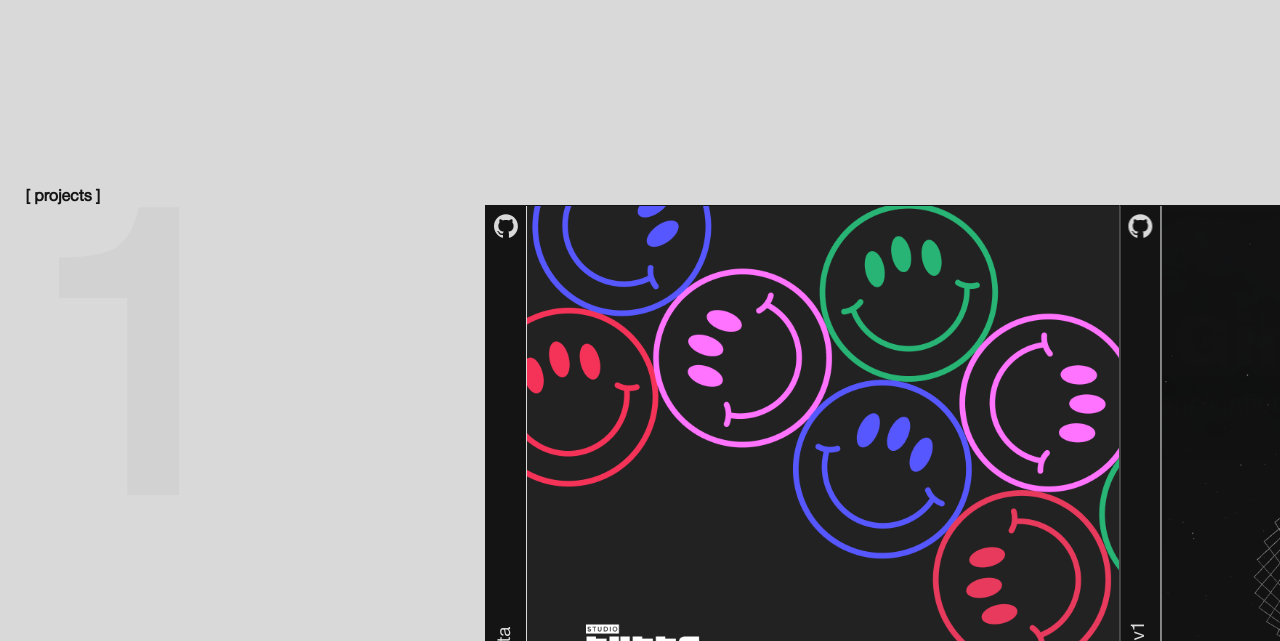
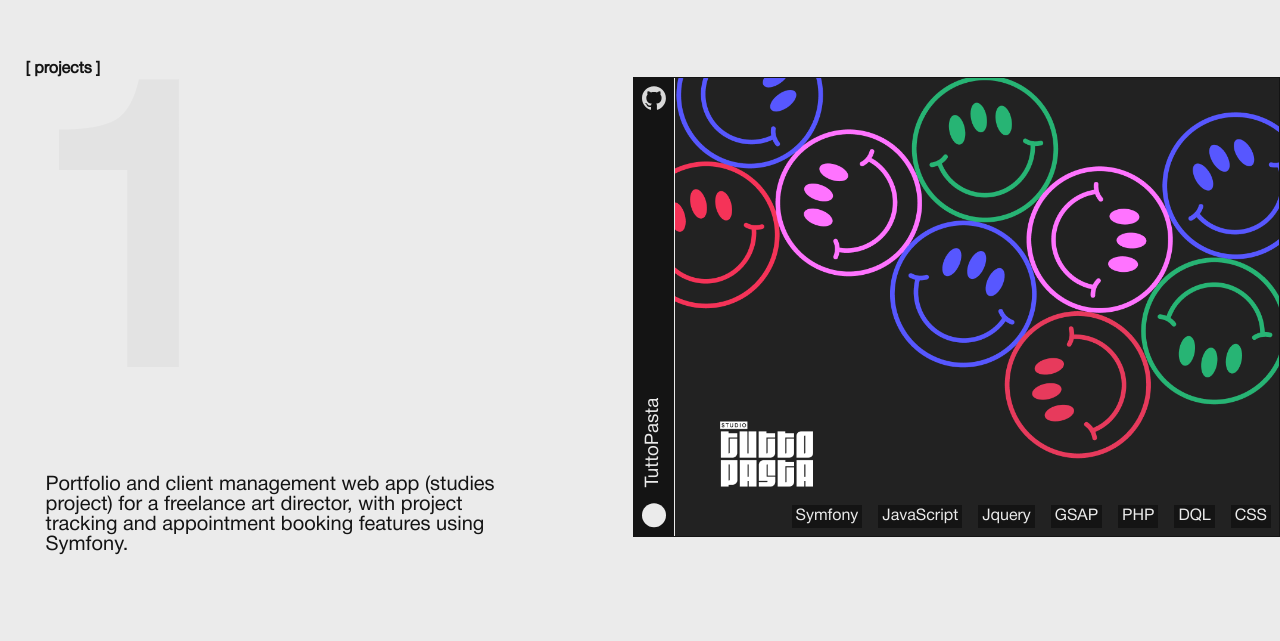
Before and after one commit to ginodalsasso/react-portfoliov2, a React (Vite) app: page / in a window 1280 px wide. Shown: the part 1299-1940 px from the top of the page. Built offline with nearby package versions, Linux system fonts and the light colour scheme.

Commit message:
UPDATE: enhance UI on projectSection.

```diff
--- a/src/App.css
+++ b/src/App.css
@@ -10,7 +10,7 @@
 }
 
 :root {
-    --white-color: rgb(217, 217, 217);
+    --white-color: rgb(235, 235, 235);
     --black-color: rgb(20, 20, 20);
     --accent-color: rgb(255, 71, 20);
 
@@ -66,7 +66,6 @@ a {
 
 .section-content {
     max-width: 1000px;
-    padding-bottom: var(--vertical-space-section);
 }
 
 .section-content p {
--- a/src/components/sections/About/About.module.css
+++ b/src/components/sections/About/About.module.css
@@ -1,5 +1,6 @@
 .aboutSection {
     padding-top: var(--vertical-space-section);
+    padding-bottom: calc(var(--vertical-space-section) / 2);
     padding-inline: var(--horizontal-padding-layout);
     display: flex;
     gap: var(--space-section-title-content);
--- a/src/components/sections/Projects/Projects.module.css
+++ b/src/components/sections/Projects/Projects.module.css
@@ -1,6 +1,6 @@
 .projectsSection {
     background-color: var(--white-color);
-    padding-inline: var(--horizontal-padding-layout);
+    padding-left: var(--horizontal-padding-layout);
     padding-top: 100px;
     padding-bottom: var(--vertical-space-section);
     display: flex;
@@ -11,7 +11,11 @@
 
 .projectsWrapper {
     display: flex;
-    gap: 20%;
+    justify-content: space-between;
+    /* gap: 20%; */
+}
+
+.projectInfo {
     position: relative;
 }
 
@@ -25,18 +29,16 @@
 }
 
 .projectDescription {
-    position: absolute;
-    left: 0;
-    bottom: 0;
+    font-size: var(--font-size-medium);
+    position: static;
+    padding: 1rem 1.25rem;
     max-width: 500px;
-    font-size: var(--font-size-medium);
 }
-
 
 .projectList {
     list-style: none;
     position: relative;
-    height: 70vh;
+    height: 60vh;
     width: calc(50% + 1.25rem);
 }
 
@@ -50,7 +52,6 @@
     background-color: var(--white-color);
     border: 1px solid var(--black-color);
     display: flex;
-    height: 100%;
 }
 
 .projectHeader {
@@ -61,6 +62,40 @@
     display: flex;
 }
 
+.projectImageWrapper {
+    position: relative;
+    overflow: hidden;
+}
+
+.projectImageWrapper img {
+    width: 100%;
+    height: 100%;
+    object-fit: cover;
+    transition: transform 0.8s ease;
+
+    &:hover {
+        transform: scale(1.1);
+    }
+}
+
+.tagList {
+    position: absolute;
+    right: 0.5rem;
+    bottom: 0.5rem;
+    display: flex;
+    flex-wrap: wrap;
+    gap: 1rem;
+}
+
+.tag {
+    list-style: none;
+    background-color: var(--black-color);
+    color: var(--white-color);
+    padding: 0.25rem;
+    font-size: var(--font-size-small);
+    user-select: none;
+}
+
 .projectHeader h3 {
     writing-mode: vertical-rl; /* make text vertical */
     transform: rotate(180deg); /* reverse direction of text */
@@ -68,7 +103,7 @@
     padding: 0.5rem;
     font-weight: 100;
 
-    &:before{
+    &:before {
         content: "";
         display: inline-flex;
         width: 1.5rem;
@@ -88,40 +123,21 @@
 
     animation: flash 3s infinite;
 
-    &:hover{
+    &:hover {
         transform: scale(1.2);
     }
 }
 
 @keyframes flash {
-    0% { opacity: 1; }
-    50% { opacity: 0; }
-    100% { opacity: 1; }
-}
-
-.projectContent {
-    background-color: var(--black-color);
-    border-right: 1px solid var(--white-color);
-    color: var(--white-color);
-    padding: 1rem;
-    display: flex;
-    flex-direction: column-reverse;
-    flex: 1 1 auto;
-    gap: 0.5rem;
-}
-
-.tagList {
-    list-style: none;
-    display: flex;
-    flex-wrap: wrap;
-    gap: 0.5rem;
-    align-self: end;
-}
-
-.tag {
-    color: var(--black-color);
-    padding: 0.25rem 0.5rem;
-    font-size: var(--font-size-small);
+    0% {
+        opacity: 1;
+    }
+    50% {
+        opacity: 0;
+    }
+    100% {
+        opacity: 1;
+    }
 }
 
 @media (max-width: 1024px) {
--- a/src/components/sections/Projects/Projects.tsx
+++ b/src/components/sections/Projects/Projects.tsx
@@ -29,10 +29,12 @@ export default function Projects() {
 
             <div className={styles.projectsWrapper}>
                 {/* Displaying ID project */}
+                <div className={styles.projectInfo}>
                     <div className={styles.projectNumber}>
                         {projects[currentProjectIndex]?.id.toString()}
                     </div>
                     <p className={styles.projectDescription}>{projects[currentProjectIndex]?.description}</p>
+                </div>
 
                 {/* List of all projects */}
                 <ul ref={trackRef} className={styles.projectList}>
@@ -49,10 +51,11 @@ export default function Projects() {
                                     </h3>
                                     {project.icon && project.href && (
                                         <a href={project.href} target="_blank" rel="noopener noreferrer">
-                                            <img src={project.icon} className={styles.githubIcon} alt="link icon" />
+                                            <OptimizedImage src={project.icon} className={styles.githubIcon} alt="link icon" />
                                         </a>
                                     )}
                                 </header>
+                                <div className={styles.projectImageWrapper}>
                                     <OptimizedImage src={project.image} alt={project.title} />
                                     {project.tags && (
                                         <ul className={styles.tagList}>
@@ -66,6 +69,7 @@ export default function Projects() {
                                             ))}
                                         </ul>
                                     )}
+                                </div>
                             </article>
                         </li>
                     ))}
--- a/src/lib/constants/constants.ts
+++ b/src/lib/constants/constants.ts
@@ -53,6 +53,7 @@ export const projects: Project[] = [
         icon: githubIcon,
         title: "React.Net Boilerplate",
         description: "Fullstack boilerplate with ASP.NET Core 8 and React, featuring secure authentication, 2FA, email confirmation and Google login.",
+        image: portfolioV1,
         href: "https://github.com/ginodalsasso/aspNet-react-auth",
         tags: ["ASP.NET", "React", "TypeScript", "CSS", "Entity Framework"],
     },
@@ -86,6 +87,7 @@ export const projects: Project[] = [
         icon: githubIcon,
         title: "MVC Framework",
         description: "A lightweight PHP MVC framework built as a learning project to understand Model-View-Controller architecture, featuring custom routing, template system, and command-line tools for rapid development.",
+        image: portfolioV1,
         href: "https://github.com/ginodalsasso/mvc-framework",
         tags: ["PHP", "CSS", "MySQL"],
     },
```
Lines whose indentation alone changed are shown as unchanged.
